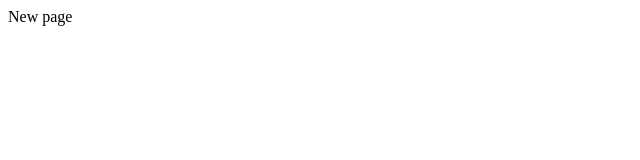
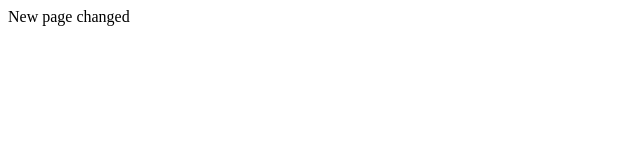
Before and after one commit to franciscolbmota/git, a plain HTML site: page index.html in a window 1280 px wide. Shown: the full height of the page, 0-640 px from the left. Drawn offline with Linux system fonts and the light colour scheme.

Commit message:
segundo commit

```diff
--- a/index.html
+++ b/index.html
@@ -1,3 +1,3 @@
 <html>
-    New page
+    New page changed
 </html>
```
